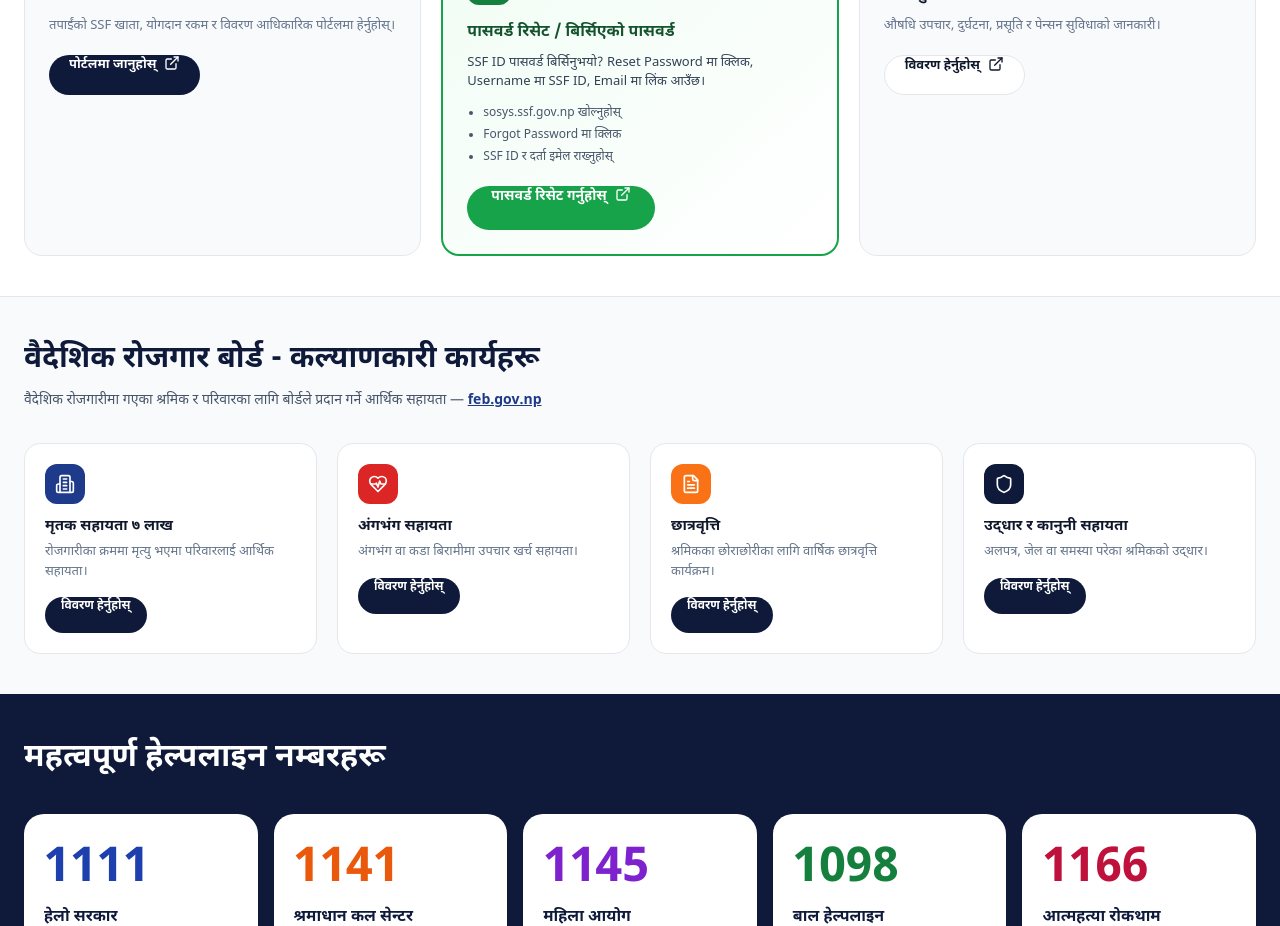
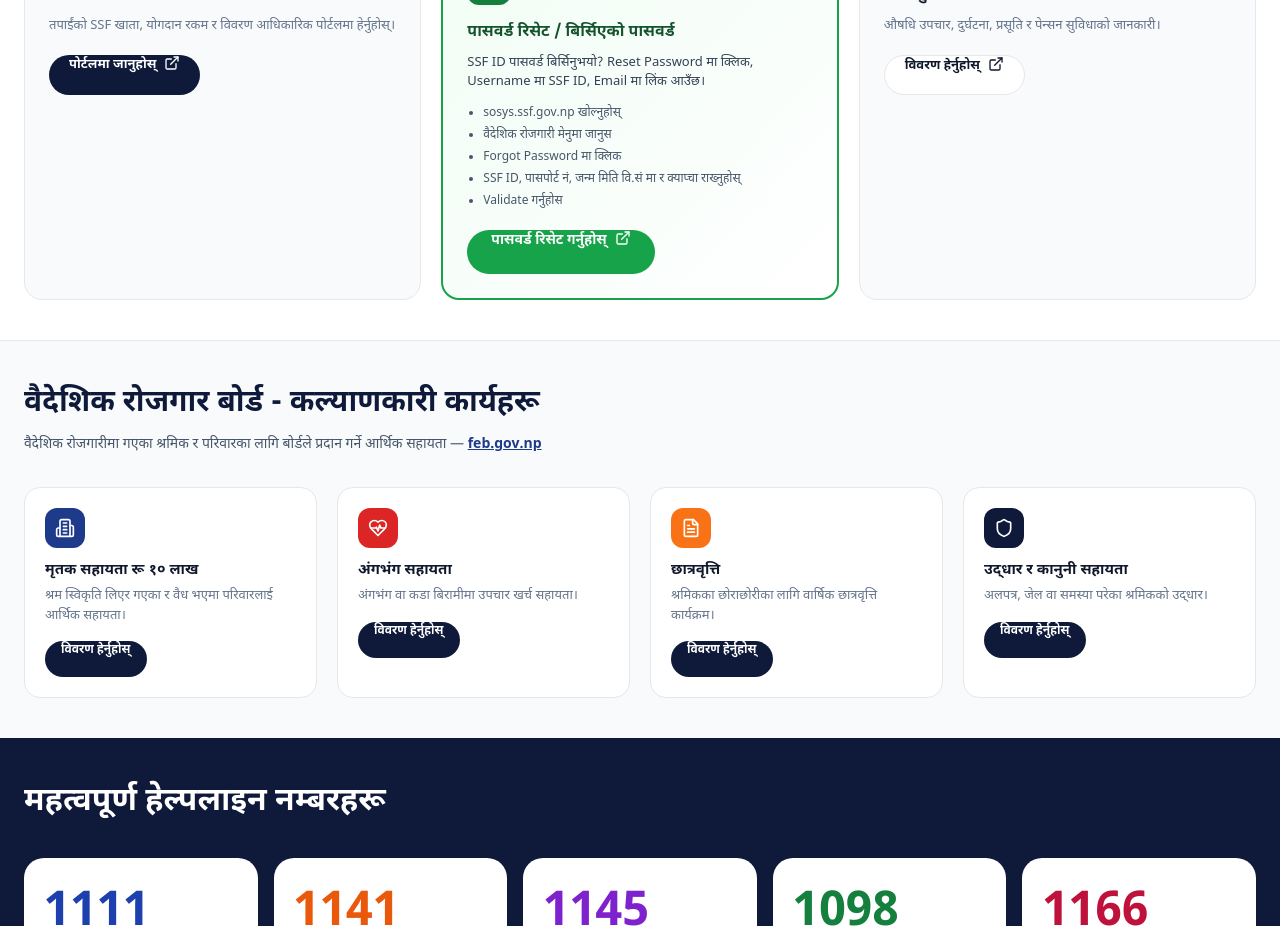
Before and after one commit to phadindecodes/support-phadindecodes, a React (Vite) app: page / in a window 1280 px wide. Shown: the part 1220-2146 px from the top of the page. Built offline with nearby package versions, Linux system fonts and the light colour scheme.

Commit message:
Update password reset instructions and links
Updating

```diff
--- a/src/App.tsx
+++ b/src/App.tsx
@@ -220,8 +220,10 @@ export default function App() {
               <p className="mt-2 text-[13px] text-[#334155]">SSF ID पासवर्ड बिर्सिनुभयो? Reset Password मा क्लिक, Username मा SSF ID, Email मा लिंक आउँछ।</p>
               <ul className="mt-3 text-[12px] text-[#475569] list-disc ml-4 space-y-1">
                 <li>sosys.ssf.gov.np खोल्नुहोस्</li>
+                <li>वैदेशिक रोजगारी मेनुमा जानुस</li>
                 <li>Forgot Password मा क्लिक</li>
-                <li>SSF ID र दर्ता इमेल राख्नुहोस्</li>
+                <li>SSF ID, पासपोर्ट नं, जन्म मिति वि.सं मा र क्याप्चा राख्नुहोस्</li>
+                <li>Validate गर्नुहोस</li>
               </ul>
               <a href={SSF_PORTAL} target="_blank" rel="noopener" className="mt-5 inline-flex h-11 px-6 rounded-full bg-[#16a34a] text-white text-[14px] font-bold">पासवर्ड रिसेट गर्नुहोस् <ExternalLink className="w-4 h-4 ml-2" /></a>
             </div>
@@ -229,7 +231,7 @@ export default function App() {
               <div className="w-11 h-11 rounded-xl bg-[#0f1a3a] text-white flex items-center justify-center"><Briefcase className="w-6 h-6" /></div>
               <h3 className="mt-4 font-bold">SSF सुविधा र दाबी</h3>
               <p className="mt-2 text-[13px] text-[#64748b]">औषधि उपचार, दुर्घटना, प्रसूति र पेन्सन सुविधाको जानकारी।</p>
-              <a href={SSF_INFO} target="_blank" rel="noopener" className="mt-5 inline-flex h-10 px-5 rounded-full bg-white border text-[13px] font-semibold">विवरण हेर्नुहोस् <ExternalLink className="w-4 h-4 ml-2" /></a>
+              <a href= "https://sosys.ssf.gov.np/Modules/COLLECTION/MigrantResetPassword.aspx" target="_blank" rel="noopener" className="mt-5 inline-flex h-10 px-5 rounded-full bg-white border text-[13px] font-semibold">विवरण हेर्नुहोस् <ExternalLink className="w-4 h-4 ml-2" /></a>
             </div>
           </div>
         </div>
@@ -239,7 +241,7 @@ export default function App() {
         <h2 className="text-[24px] md:text-[30px] font-bold text-[#0f1a3a]">वैदेशिक रोजगार बोर्ड - कल्याणकारी कार्यहरू</h2>
         <p className="mt-2 text-[14px] text-[#475569]">वैदेशिक रोजगारीमा गएका श्रमिक र परिवारका लागि बोर्डले प्रदान गर्ने आर्थिक सहायता — <a href={FEB_LINK} target="_blank" rel="noopener" className="underline font-semibold text-[#1e3a8a]">feb.gov.np</a></p>
         <div className="mt-8 grid grid-cols-1 md:grid-cols-2 lg:grid-cols-4 gap-5">
-          <div className="rounded-[16px] bg-white border p-5"><div className="w-10 h-10 rounded-xl bg-[#1e3a8a] text-white flex items-center justify-center"><Building2 className="w-5 h-5" /></div><h3 className="mt-3 font-bold text-[15px]">मृतक सहायता ७ लाख</h3><p className="mt-1 text-[13px] text-[#64748b]">रोजगारीका क्रममा मृत्यु भएमा परिवारलाई आर्थिक सहायता।</p><a href={FEB_LINK} target="_blank" rel="noopener" className="mt-4 inline-flex h-9 px-4 rounded-full bg-[#0f1a3a] text-white text-[12px] font-semibold">विवरण हेर्नुहोस्</a></div>
+          <div className="rounded-[16px] bg-white border p-5"><div className="w-10 h-10 rounded-xl bg-[#1e3a8a] text-white flex items-center justify-center"><Building2 className="w-5 h-5" /></div><h3 className="mt-3 font-bold text-[15px]">मृतक सहायता रू १० लाख</h3><p className="mt-1 text-[13px] text-[#64748b]">श्रम स्विकृति लिएर गएका र वैध भएमा परिवारलाई आर्थिक सहायता।</p><a href={FEB_LINK} target="_blank" rel="noopener" className="mt-4 inline-flex h-9 px-4 rounded-full bg-[#0f1a3a] text-white text-[12px] font-semibold">विवरण हेर्नुहोस्</a></div>
           <div className="rounded-[16px] bg-white border p-5"><div className="w-10 h-10 rounded-xl bg-[#dc2626] text-white flex items-center justify-center"><HeartPulse className="w-5 h-5" /></div><h3 className="mt-3 font-bold text-[15px]">अंगभंग सहायता</h3><p className="mt-1 text-[13px] text-[#64748b]">अंगभंग वा कडा बिरामीमा उपचार खर्च सहायता।</p><a href={FEB_LINK} target="_blank" rel="noopener" className="mt-4 inline-flex h-9 px-4 rounded-full bg-[#0f1a3a] text-white text-[12px] font-semibold">विवरण हेर्नुहोस्</a></div>
           <div className="rounded-[16px] bg-white border p-5"><div className="w-10 h-10 rounded-xl bg-[#f97316] text-white flex items-center justify-center"><FileText className="w-5 h-5" /></div><h3 className="mt-3 font-bold text-[15px]">छात्रवृत्ति</h3><p className="mt-1 text-[13px] text-[#64748b]">श्रमिकका छोराछोरीका लागि वार्षिक छात्रवृत्ति कार्यक्रम।</p><a href={FEB_LINK} target="_blank" rel="noopener" className="mt-4 inline-flex h-9 px-4 rounded-full bg-[#0f1a3a] text-white text-[12px] font-semibold">विवरण हेर्नुहोस्</a></div>
           <div className="rounded-[16px] bg-white border p-5"><div className="w-10 h-10 rounded-xl bg-[#0f1a3a] text-white flex items-center justify-center"><Shield className="w-5 h-5" /></div><h3 className="mt-3 font-bold text-[15px]">उद्धार र कानुनी सहायता</h3><p className="mt-1 text-[13px] text-[#64748b]">अलपत्र, जेल वा समस्या परेका श्रमिकको उद्धार।</p><a href={FEB_LINK} target="_blank" rel="noopener" className="mt-4 inline-flex h-9 px-4 rounded-full bg-[#0f1a3a] text-white text-[12px] font-semibold">विवरण हेर्नुहोस्</a></div>
```
